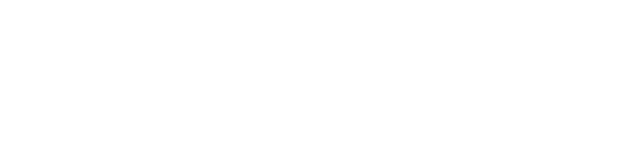
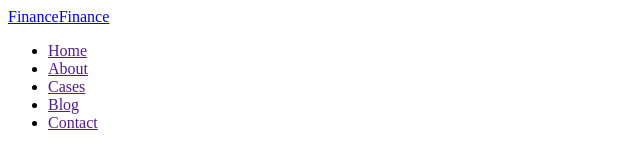
Before and after one commit to Maksym-Shcherbak/practice, a plain HTML site: page index.html in a window 1280 px wide. Shown: the whole page, without its empty margins (0-640 px from the left). Drawn offline with Linux system fonts and the light colour scheme.

Commit message:
update index.html

```diff
--- a/index.html
+++ b/index.html
@@ -7,7 +7,28 @@
     <title>Document</title>
   </head>
   <body>
-    <header></header>
+    <header>
+      <a href="./index.html"><span>Finance</span>Finance</a>
+    <nav>
+      <ul>
+        <li>
+          <a href="">Home</a>
+        </li>
+        <li>
+          <a href="">About</a>
+        </li>
+        <li>
+          <a href="">Cases</a>
+        </li>
+        <li>
+          <a href="">Blog</a>
+        </li>
+        <li>
+          <a href="">Contact</a>
+        </li>
+      </ul>
+    </nav>
+    </header>
     <main></main>
     <footer></footer>
   </body>
```
